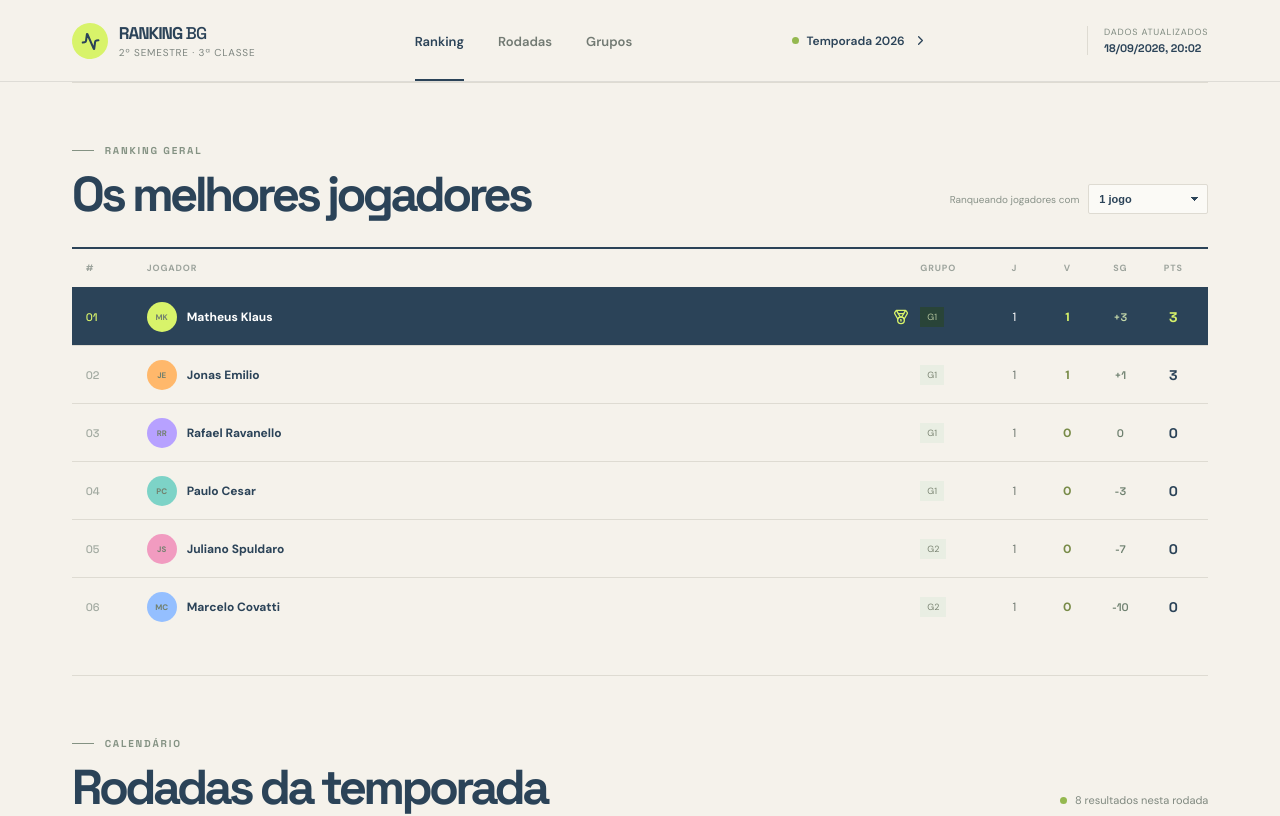
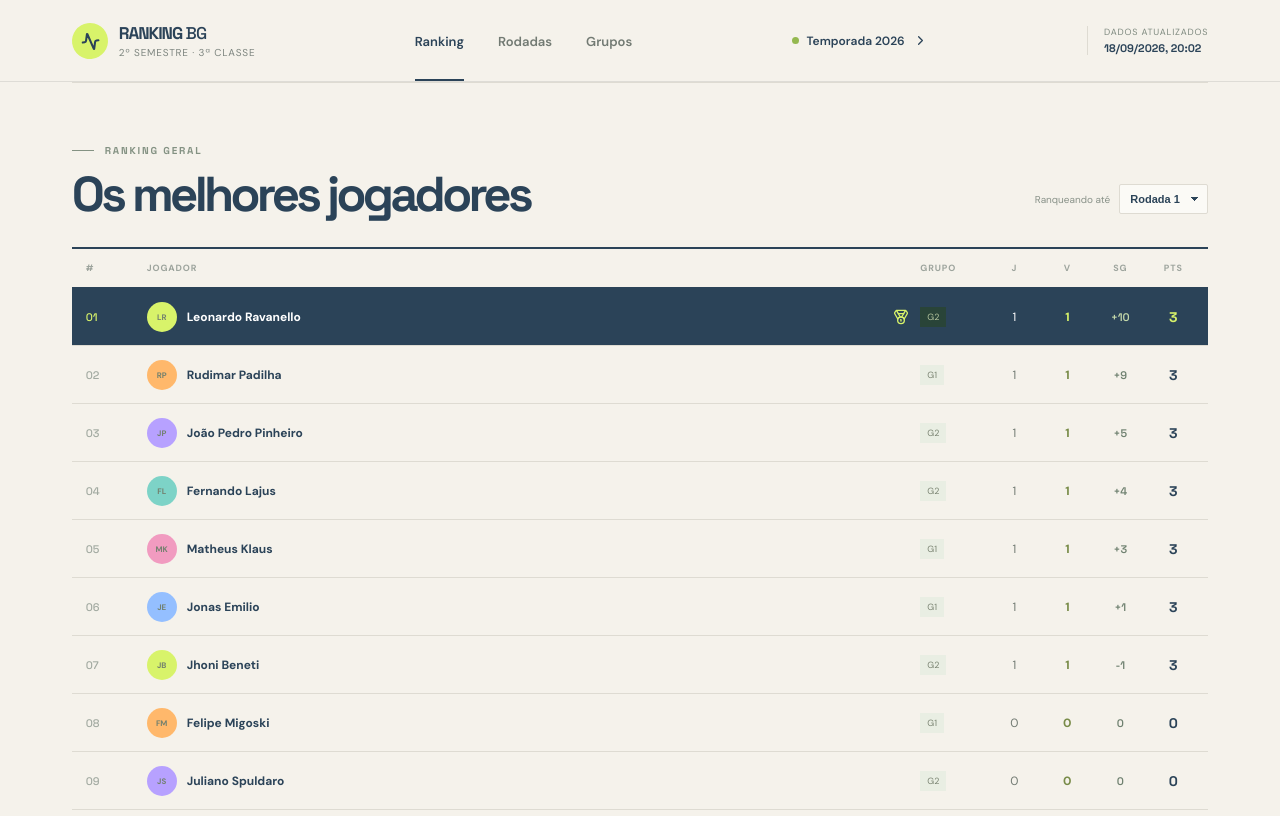
Before and after one commit to jhonibeneti/ranking-bg-tenis-site, a React (Vite) app: page / in a window 1280 px wide. Shown: the top 816 px of the page. Built offline with nearby package versions, Linux system fonts and the light colour scheme.

Commit message:
Adiciona ranking parcial por rodada

```diff
--- a/src/main.jsx
+++ b/src/main.jsx
@@ -22,11 +22,11 @@ const orientWinnerFirst = (match) => {
   return { ...match, a: match.b, b: match.a, winner: match.b, score: match.score };
 };
 
-function buildRanking(groups) {
+function buildRanking(groups, maxRound = Infinity) {
   const rows = [];
   groups.forEach((group) => {
     group.players.forEach((player) => rows.push({ name: player, group: group.name, wins: 0, losses: 0, points: 0, played: 0, setsWon: 0, setsLost: 0, gamesFor: 0, gamesAgainst: 0, gameDiff: 0, winDiff: 0, h2h: {} }));
-    Object.values(group.matches || {}).forEach((matches) => matches.forEach((rawMatch) => {
+    Object.entries(group.matches || {}).filter(([roundId]) => Number(roundId) <= maxRound).forEach(([, matches]) => matches.forEach((rawMatch) => {
       const match = orientWinnerFirst(rawMatch);
       if (match.status !== 'final' || !match.winner || match.a === 'BYE' || match.b === 'BYE') return;
       const a = rows.find((row) => row.name === match.a);
@@ -80,7 +80,7 @@ function App() {
   const [loadError, setLoadError] = useState('');
   const [activeRound, setActiveRound] = useState(1);
   const [activeGroup, setActiveGroup] = useState('Todos');
-  const [playedGamesFilter, setPlayedGamesFilter] = useState(1);
+  const [rankingRound, setRankingRound] = useState(1);
 
   useEffect(() => {
     fetch(`${import.meta.env.BASE_URL}data/ranking.json`, { cache: 'no-store' })
@@ -89,9 +89,7 @@ function App() {
       .catch((error) => setLoadError(error.message));
   }, []);
 
-  const rankingAll = useMemo(() => data ? buildRanking(data.groups) : [], [data]);
-  const availablePlayedGames = useMemo(() => [...new Set([1, ...rankingAll.map((row) => row.played).filter((played) => played > 0)])].sort((a, b) => a - b), [rankingAll]);
-  const ranking = useMemo(() => playedGamesFilter === 'all' ? rankingAll : rankingAll.filter((row) => row.played === Number(playedGamesFilter)), [rankingAll, playedGamesFilter]);
+  const ranking = useMemo(() => data ? buildRanking(data.groups, rankingRound) : [], [data, rankingRound]);
   if (loadError) return <div className="data-state error-state">Não foi possível carregar os dados do ranking. Tente novamente em instantes.</div>;
   if (!data) return <div className="data-state">Carregando dados do ranking…</div>;
 
@@ -110,8 +108,8 @@ function App() {
 
       <main className="content">
         <section className="section-block ranking-section" id="ranking">
-          <div className="section-heading ranking-heading"><div><div className="eyebrow dark"><span className="eyebrow-line" />RANKING GERAL</div><h2>Os melhores jogadores</h2></div><label className="ranking-game-filter"><span>Ranqueando jogadores com</span><select aria-label="Filtrar ranking por número de jogos" value={String(playedGamesFilter)} onChange={(event) => setPlayedGamesFilter(event.target.value === 'all' ? 'all' : Number(event.target.value))}>{availablePlayedGames.map((played) => <option key={played} value={played}>{played} {played === 1 ? 'jogo' : 'jogos'}</option>)}<option value="all">Todos os jogos</option></select></label></div>
-          <div className="ranking-layout"><div className="ranking-table"><div className="table-head"><span>#</span><span>Jogador</span><span>Grupo</span><span>J</span><span>V</span><span>SG</span><span>Pts</span></div>{ranking.length ? ranking.map((row, index) => <div className={`ranking-row ${index === 0 && activeGroup === 'Todos' ? 'top-row' : ''}`} key={row.name}><span className="rank-number">{String(index + 1).padStart(2, '0')}</span><div className="table-player"><span className="table-avatar" style={{ background: avatarColors[index % avatarColors.length] }}>{initials(row.name)}</span><strong>{row.name}</strong>{index === 0 && activeGroup === 'Todos' && <Medal className="medal" size={16} />}</div><span className="group-chip">{row.group.replace('Grupo ', 'G')}</span><span>{row.played}</span><span className="wins">{row.wins}</span><span className="game-diff">{row.gameDiff > 0 ? '+' : ''}{row.gameDiff}</span><strong className="points">{row.points}</strong></div>) : <div className="ranking-empty">Nenhum jogador tem exatamente essa quantidade de jogos.</div>}</div></div>
+          <div className="section-heading ranking-heading"><div><div className="eyebrow dark"><span className="eyebrow-line" />RANKING GERAL</div><h2>Os melhores jogadores</h2></div><label className="ranking-game-filter"><span>Ranqueando até</span><select aria-label="Filtrar ranking por rodada" value={String(rankingRound)} onChange={(event) => setRankingRound(Number(event.target.value))}>{rounds.map((round) => <option key={round.id} value={round.id}>{round.label}</option>)}</select></label></div>
+          <div className="ranking-layout"><div className="ranking-table"><div className="table-head"><span>#</span><span>Jogador</span><span>Grupo</span><span>J</span><span>V</span><span>SG</span><span>Pts</span></div>{ranking.map((row, index) => <div className={`ranking-row ${index === 0 && activeGroup === 'Todos' ? 'top-row' : ''}`} key={row.name}><span className="rank-number">{String(index + 1).padStart(2, '0')}</span><div className="table-player"><span className="table-avatar" style={{ background: avatarColors[index % avatarColors.length] }}>{initials(row.name)}</span><strong>{row.name}</strong>{index === 0 && activeGroup === 'Todos' && <Medal className="medal" size={16} />}</div><span className="group-chip">{row.group.replace('Grupo ', 'G')}</span><span>{row.played}</span><span className="wins">{row.wins}</span><span className="game-diff">{row.gameDiff > 0 ? '+' : ''}{row.gameDiff}</span><strong className="points">{row.points}</strong></div>)}</div></div>
         </section>
 
         <section className="section-block" id="rodadas">
@@ -122,7 +120,7 @@ function App() {
         </section>
         <section className="section-block method-section">
           <div className="rules-heading"><div><div className="eyebrow dark"><span className="eyebrow-line" />CRITÉRIOS</div><h2>Como o ranking é calculado</h2></div><span className="rules-caption">Critérios de desempate</span></div>
-          <div className="method-note"><strong>Vitória = 3 pontos</strong><span>1. Saldo de vitórias</span><span>2. Confronto direto</span><span>3. Saldo de sets</span><span>4. Saldo de games</span><span>Match tiebreak = 1 game</span><span>O filtro padrão compara jogadores com 1 jogo.</span></div>
+          <div className="method-note"><strong>Vitória = 3 pontos</strong><span>1. Saldo de vitórias</span><span>2. Confronto direto</span><span>3. Saldo de sets</span><span>4. Saldo de games</span><span>Match tiebreak = 1 game</span><span>O ranking parcial soma os resultados até a rodada selecionada e mantém todos os jogadores.</span></div>
         </section>
       </main>
       <footer><span>RANKING BG</span><span>Dados da planilha oficial · Atualizado em {formatUpdatedAt(data.updatedAt)}</span><span>3ª classe</span></footer>
```
Also changed, not shown: 3 other files (tests, documents, lock files or other folders).
